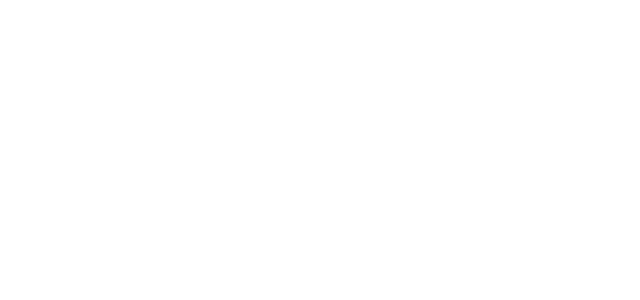
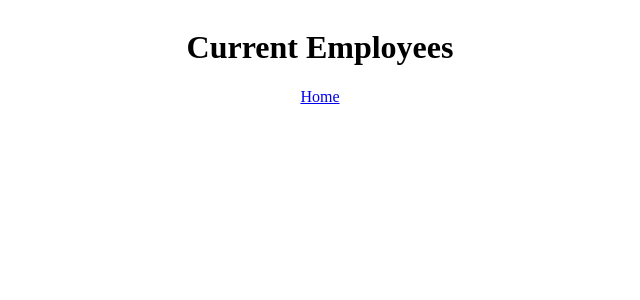
Before and after one commit to PuteauxTheo/PuteauxTheo_14_28082022, a React (Create React App) app: page /employeeList in a window 1280 px wide. Before the commit this address had no page. Shown: the top 300 px of the page, without its empty margins (320-960 px from the left). Built offline with nearby package versions, Linux system fonts and the light colour scheme.

Commit message:
mise en place des lien entre les pages avec les bonnes Routes

```diff
--- a/src/index.jsx
+++ b/src/index.jsx
@@ -15,7 +15,7 @@
             <Router>
                 <Routes>
                     <Route path="/" element={<Home />}></Route>
-                    <Route path="employee-list" element={<Employee />}></Route>
+                    <Route path="employeeList" element={<Employee />}></Route>
                 </Routes>
             </Router>
         </React.StrictMode>
```
